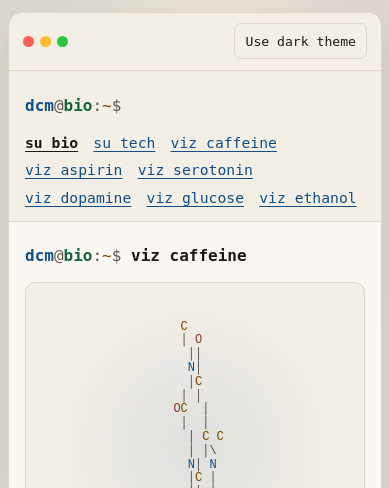
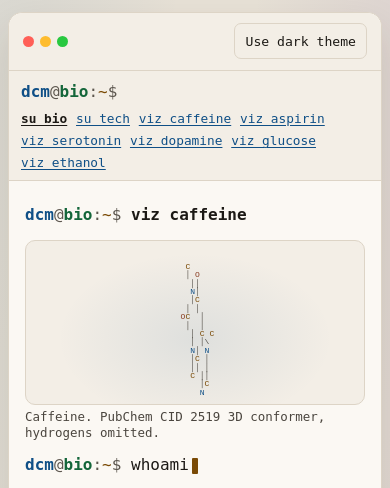
Before and after one commit to dcolinmorgan/dcolinmorgan.github.io, a plain HTML site: page index.html in a window 390 px wide. Shown: the top 488 px of the page. Drawn offline with Linux system fonts and the light colour scheme.

Commit message:
Keep the command bar and molecule header compact
Cap command output to a short scrolling log and shrink the molecule panel on narrow screens so the prompt no longer grows down the page.

Co-authored-by: Daniel <dcolinmorgan@users.noreply.github.com>

```diff
--- a/index.html
+++ b/index.html
@@ -337,9 +337,8 @@
       margin: 0 auto;
       width: max-content;
       max-width: 100%;
-      min-height: 16em;
-      font-size: clamp(12px, 2.4vw, 14px);
-      line-height: 1.15;
+      font-size: clamp(11px, 2vw, 13px);
+      line-height: 1.08;
       color: var(--text);
     }
 
@@ -366,10 +365,16 @@
     }
 
     .shell-log {
+      max-height: 4.5rem;
       margin: 0 0 0.35rem;
+      overflow-x: hidden;
+      overflow-y: auto;
+      overscroll-behavior: contain;
       white-space: pre-wrap;
       font-size: 0.92rem;
     }
+
+    .shell-log:empty { display: none; margin: 0; }
 
     .shell-log p { margin: 0.12rem 0; }
 
@@ -644,6 +649,33 @@
       .chrome { grid-template-columns: auto 1fr; }
 
       .theme-btn { justify-self: end; }
+
+      .fold { margin-bottom: 0.7rem; }
+
+      .viz-panel { padding: 0.3rem 0.2rem 0.4rem; }
+
+      .viz {
+        font-size: 8px;
+        line-height: 1.05;
+      }
+
+      .fold figcaption {
+        margin-top: 0.25rem;
+        font-size: 0.78rem;
+        line-height: 1.35;
+      }
+
+      .shell { padding: 0.35rem 0.75rem 0.4rem; }
+
+      .shell-log { max-height: 2.7rem; }
+
+      .shell-line input { padding: 0.15rem 0; }
+
+      .fallback {
+        gap: 0.1rem 0.55rem;
+        margin-top: 0.15rem;
+        font-size: 0.8rem;
+      }
 
       .interests li { grid-template-columns: 1fr; gap: 0.1rem; }
 
@@ -1293,7 +1325,8 @@
     var p = document.createElement("p");
     p.textContent = text;
     log.appendChild(p);
-    while (log.children.length > 8) log.removeChild(log.firstChild);
+    while (log.children.length > 4) log.removeChild(log.firstChild);
+    log.scrollTop = log.scrollHeight;
   }
 
   function helpText() {
```
